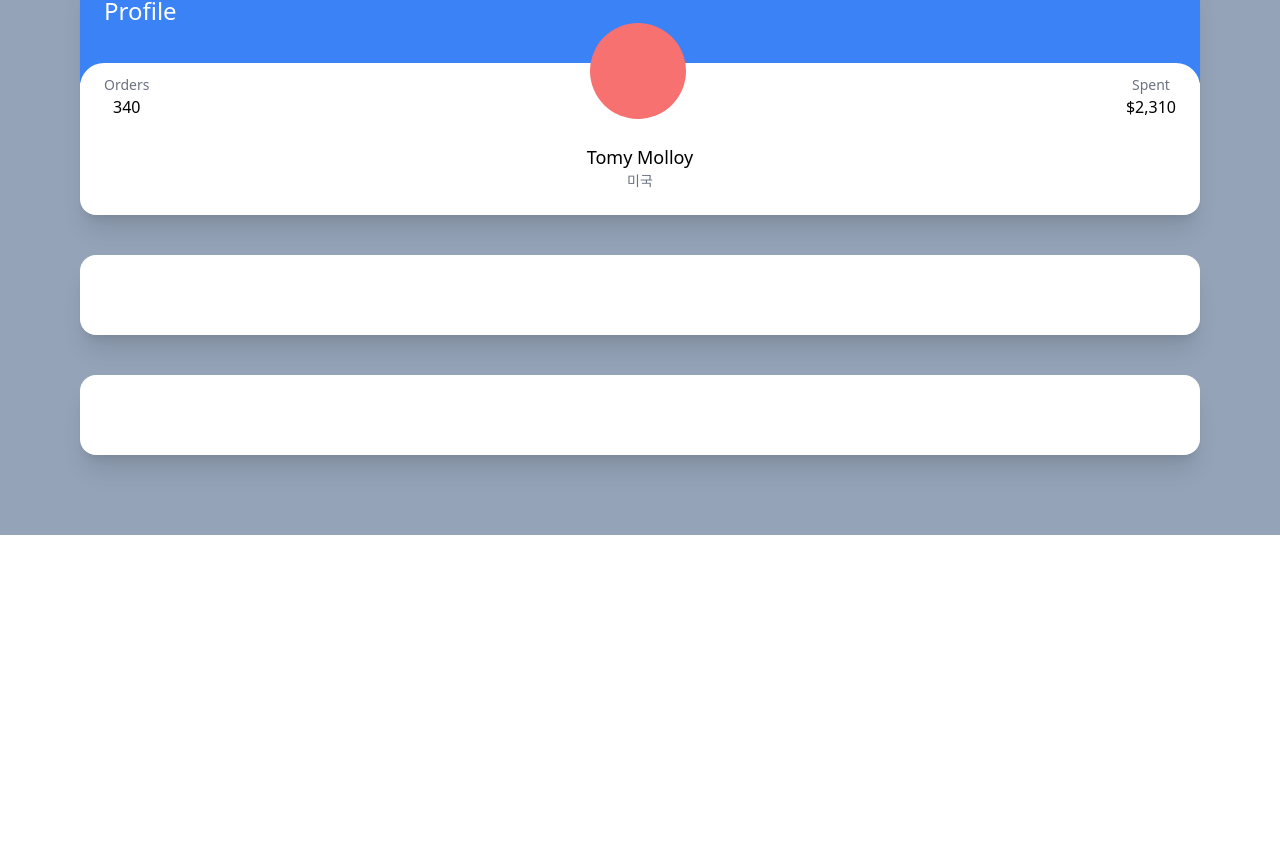
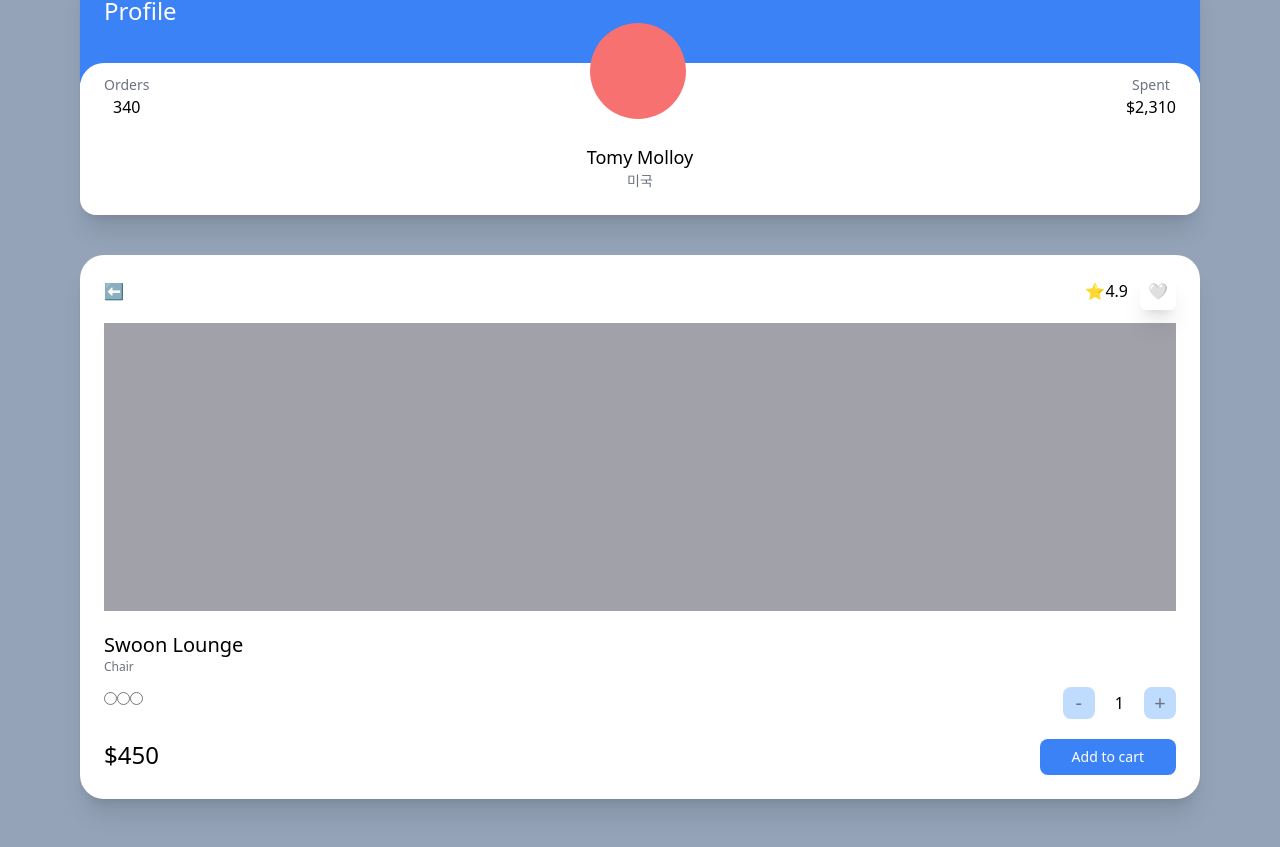
Before and after one commit to aren0416/pn-market, a Next.js app: page / in a window 1280 px wide. Shown: the part 439-1286 px from the top of the page. Before the commit the page ends 974 px from the top, so only its background shows below. Built offline with nearby package versions, Linux system fonts and the light colour scheme.

Commit message:
test tailwind css part three

```diff
--- a/pages/index.tsx
+++ b/pages/index.tsx
@@ -1,50 +1,86 @@
-import type { NextPage } from 'next'
+import type { NextPage } from "next";
 
 const Home: NextPage = () => {
   return (
-    <div className='bg-slate-400 py-20 px-20 grid gap-10'>
-      <div className='bg-white p-10 rounded-3xl shadow-xl'>
-        <span className='font-semibold text-3xl'>Select Item</span>
-        <div className='flex justify-between my-2'>
-          <span className='text-gray-500'>Grey Chair</span>
-          <span className='font-semibold'>$19</span>
+    <div className="bg-slate-400 py-20 px-20 grid gap-10 min-h-screen">
+      <div className="bg-white p-10 rounded-3xl shadow-xl">
+        <span className="font-semibold text-3xl">Select Item</span>
+        <div className="flex justify-between my-2">
+          <span className="text-gray-500">Grey Chair</span>
+          <span className="font-semibold">$19</span>
         </div>
-        <div className='flex justify-between'>
-          <span className='text-gray-500'>Grey Chair</span>
-          <span className='font-semibold'>$19</span>
+        <div className="flex justify-between">
+          <span className="text-gray-500">Grey Chair</span>
+          <span className="font-semibold">$19</span>
         </div>
-        <div className='flex justify-between mt-2 pt-2 border-t-2 border-dashed'>
+        <div className="flex justify-between mt-2 pt-2 border-t-2 border-dashed">
           <span>Total</span>
-          <span className='font-semibold'>$10</span>
+          <span className="font-semibold">$10</span>
         </div>
-        <div className='mt-5 bg-blue-500 text-white p-3 text-center rounded-xl w-2/4 mx-auto'>Checkout</div>
+        <div className="mt-5 bg-blue-500 text-white p-3 text-center rounded-xl w-2/4 mx-auto">
+          Checkout
+        </div>
       </div>
-      <div className='bg-white overflow-hidden rounded-2xl shadow-xl'>
-        <div className='bg-blue-500 p-6 pb-14'>
-          <span className='text-white text-2xl'>Profile</span>
+      <div className="bg-white overflow-hidden rounded-2xl shadow-xl">
+        <div className="bg-blue-500 p-6 pb-14">
+          <span className="text-white text-2xl">Profile</span>
         </div>
-        <div className='rounded-3xl p-6 bg-white relative -top-5'>
-          <div className='flex relative -top-16 items-end justify-between'>
-            <div className='flex flex-col items-center'>
-              <span className='text-sm text-gray-500'>Orders</span>
-              <span className='font-medium'>340</span>
+        <div className="rounded-3xl p-6 bg-white relative -top-5">
+          <div className="flex relative -top-16 items-end justify-between">
+            <div className="flex flex-col items-center">
+              <span className="text-sm text-gray-500">Orders</span>
+              <span className="font-medium">340</span>
             </div>
-            <div className='h-24 w-24 bg-red-400 rounded-full' />
-            <div className='flex flex-col items-center'>
-              <span className='text-sm text-gray-500'>Spent</span>
-              <span className='font-medium'>$2,310</span>
+            <div className="h-24 w-24 bg-red-400 rounded-full" />
+            <div className="flex flex-col items-center">
+              <span className="text-sm text-gray-500">Spent</span>
+              <span className="font-medium">$2,310</span>
             </div>
           </div>
-          <div className='relative flex flex-col items-center -mt-10 -mb-5'>
-            <span className='text-lg font-medium'>Tomy Molloy</span>
-            <span className='text-sm text-gray-500'>미국</span>
+          <div className="relative flex flex-col items-center -mt-10 -mb-5">
+            <span className="text-lg font-medium">Tomy Molloy</span>
+            <span className="text-sm text-gray-500">미국</span>
           </div>
         </div>
       </div>
-      <div className='bg-white p-10 rounded-2xl shadow-xl'></div>
-      <div className='bg-white p-10 rounded-2xl shadow-xl'></div>
+      <div className="bg-white p-6 rounded-3xl shadow-xl">
+        <div className="flex mb-5 justify-between items-center">
+          <span>⬅</span>
+          <div className="space-x-3">
+            <span>⭐️4.9</span>
+            <span className="shadow-xl p-2 rounded-md">🤍</span>
+          </div>
+        </div>
+        <div className="bg-zinc-400 h-72 mb-5" />
+        <div className="flex flex-col">
+          <span className="font-medium text-xl">Swoon Lounge</span>
+          <span className="text-xs text-gray-500">Chair</span>
+          <div className="mt-3 mb-5 flex justify-between">
+            <div>
+              <input type="radio" />
+              <input type="radio" />
+              <input type="radio" />
+            </div>
+            <div className="flex items-center space-x-5">
+              <button className="rounded-lg bg-blue-200 flex justify-center items-center aspect-square w-8 text-xl text-gray-500">
+                -
+              </button>
+              <span>1</span>
+              <button className="rounded-lg bg-blue-200 flex justify-center items-center aspect-square w-8 text-xl text-gray-500">
+                +
+              </button>
+            </div>
+          </div>
+          <div className="flex justify-between">
+            <span className="font-medium text-2xl">$450</span>
+            <button className="bg-blue-500 py-2 px-8 text-sm text-center text-white rounded-lg">
+              Add to cart
+            </button>
+          </div>
+        </div>
+      </div>
     </div>
-  )
-}
+  );
+};
 
-export default Home
+export default Home;
```
